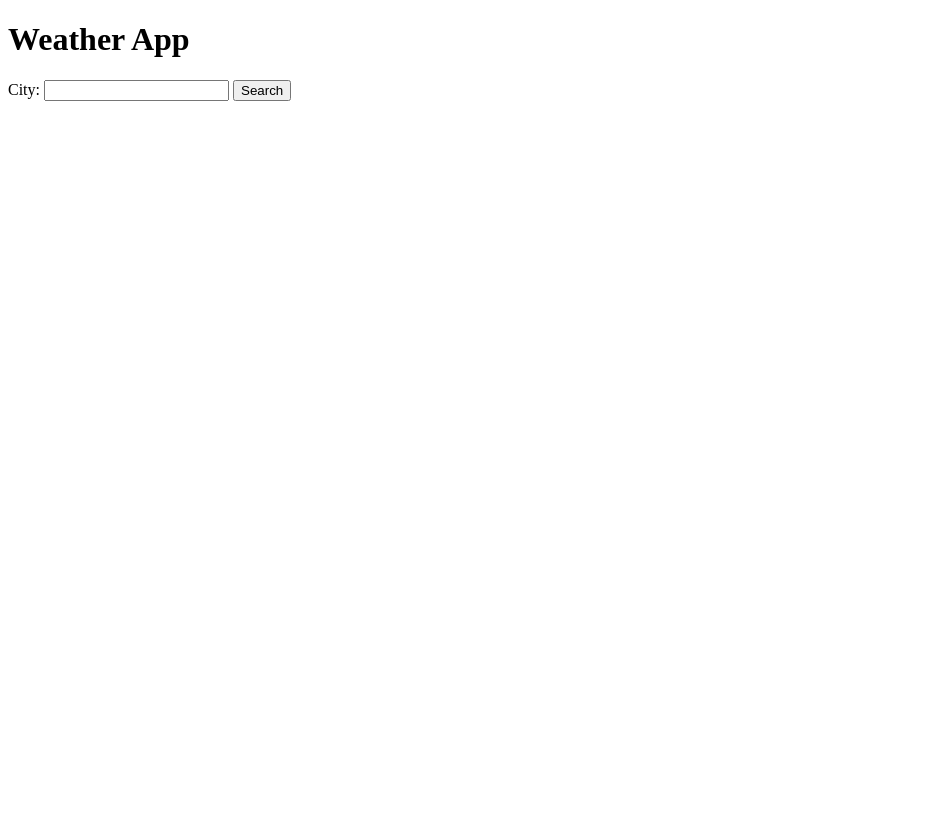
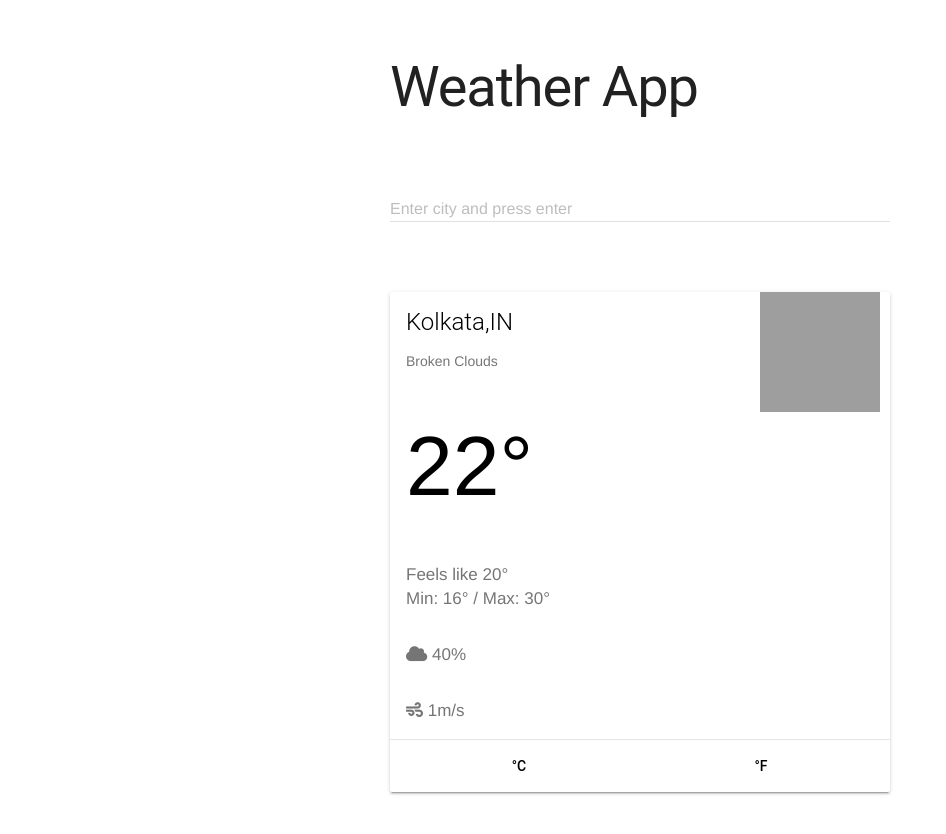
Before and after one commit to tirthajyoti-ghosh/weather-app, a website built with webpack: page src/index.html in a window 1280 px wide. Shown: the whole page, without its empty margins (0-946 px from the left). Before the commit the page ends 800 px from the top, so only its background shows below. Built offline with nearby package versions, Linux system fonts and the light colour scheme; grey boxes are pictures that could not be loaded.

Commit message:
Add markup and styles

```diff
--- a/src/index.html
+++ b/src/index.html
@@ -3,20 +3,55 @@
 <head>
   <meta charset="UTF-8">
   <meta name="viewport" content="width=device-width, initial-scale=1.0">
+  <link rel="stylesheet" href="https://fonts.googleapis.com/icon?family=Material+Icons">
+  <link rel="stylesheet" href="https://code.getmdl.io/1.3.0/material.indigo-pink.min.css">
+  <script defer src="https://code.getmdl.io/1.3.0/material.min.js"></script>
+  <link rel="stylesheet" href="https://cdnjs.cloudflare.com/ajax/libs/font-awesome/5.12.0-2/css/all.min.css" integrity="sha256-46r060N2LrChLLb5zowXQ72/iKKNiw/lAmygmHExk/o=" crossorigin="anonymous" />
   <title>Weather App</title>
 </head>
 <body>
-  <h1>Weather App</h1>
+  <div class="container">
+    <h1>Weather App</h1>
 
-  <form action="" id="form">
-    <label>
-      City:
-      <input type="text" id="city">
-    </label>
+    <form action="#" id="form">
+      <div class="mdl-textfield mdl-js-textfield mdl-textfield--floating-label">
+        <input class="mdl-textfield__input" type="text" id="city_input">
+        <label class="mdl-textfield__label" for="sample3">Enter city and press enter</label>
+      </div>
+    </form>
 
-    <input type="submit" value="Search">
-  </form>
+    <div class="mdl-card mdl-shadow--2dp">
+      <div class="mdl-card__title mdl-card--expand">
+        <h2 class="mdl-card__title-text" id="city-name">
+          <span id="city_name">Kolkata</span>,
+          <span id="country_code">IN</span>
+        </h2>
+        <p class="mdl-card__supporting-text" id="description">Broken Clouds</p>
+        <img id="weather-image" src="http://openweathermap.org/img/wn/11d@2x.png" alt="weather">
+      </div>
+      <p class="mdl-card__title"><span id="temperature">22°</span></p>
 
-  <div id="data"></div>
+      <div class="mdl-card__supporting-text other">
+
+        <p>Feels like <span id="feels-temp">20°</span></p>
+
+        <p>Min: <span id="min-temp">16°</span> / Max: <span id="max-temp">30°</span></p>
+      </div>
+
+      <div class="mdl-card__supporting-text other">
+        <p><i class="fas fa-cloud"></i> <span id="clouds">40</span>%</p>
+      </div>
+
+      <div class="mdl-card__supporting-text other">
+        <p><i class="fas fa-wind"></i> <span id="wind">1</span>m/s</p>
+      </div>
+
+      <div class="mdl-card__actions mdl-card--border">
+        <button class="mdl-button mdl-js-button" onclick="to_c()">°C</button>
+
+        <button class="mdl-button mdl-js-button" onclick="to_f()">°F</button>
+      </div>
+    </div>
+  </div>
 </body>
 </html>
--- a/src/main.js
+++ b/src/main.js
@@ -1,3 +1,5 @@
+import "./styles/main.scss";
+
 const form = document.getElementById('form');
 
 const displayError = (error) => {
--- /dev/null
+++ b/src/styles/main.scss
@@ -0,0 +1,43 @@
+.container {
+  width: 500px;
+  margin: 50px auto;
+}
+
+.mdl-textfield,
+.mdl-card  {
+  width: 100%;
+  margin: 25px 0;
+}
+
+.mdl-card__title {
+  display: block;
+  position: relative;
+}
+
+#weather-image {
+  position: absolute;
+  top: 0;
+  right: 10px;
+  width: 120px;
+  height: 120px;
+}
+
+.mdl-card--border {
+  display: flex;
+  justify-content: space-around;
+}
+
+#description {
+  padding-left: 0;
+  margin: 0;
+}
+
+#temperature {
+  font-size: 6rem;
+  font-weight: 300;
+}
+
+.other p {
+  font-size: 17px;
+  margin: 0;
+}
```
